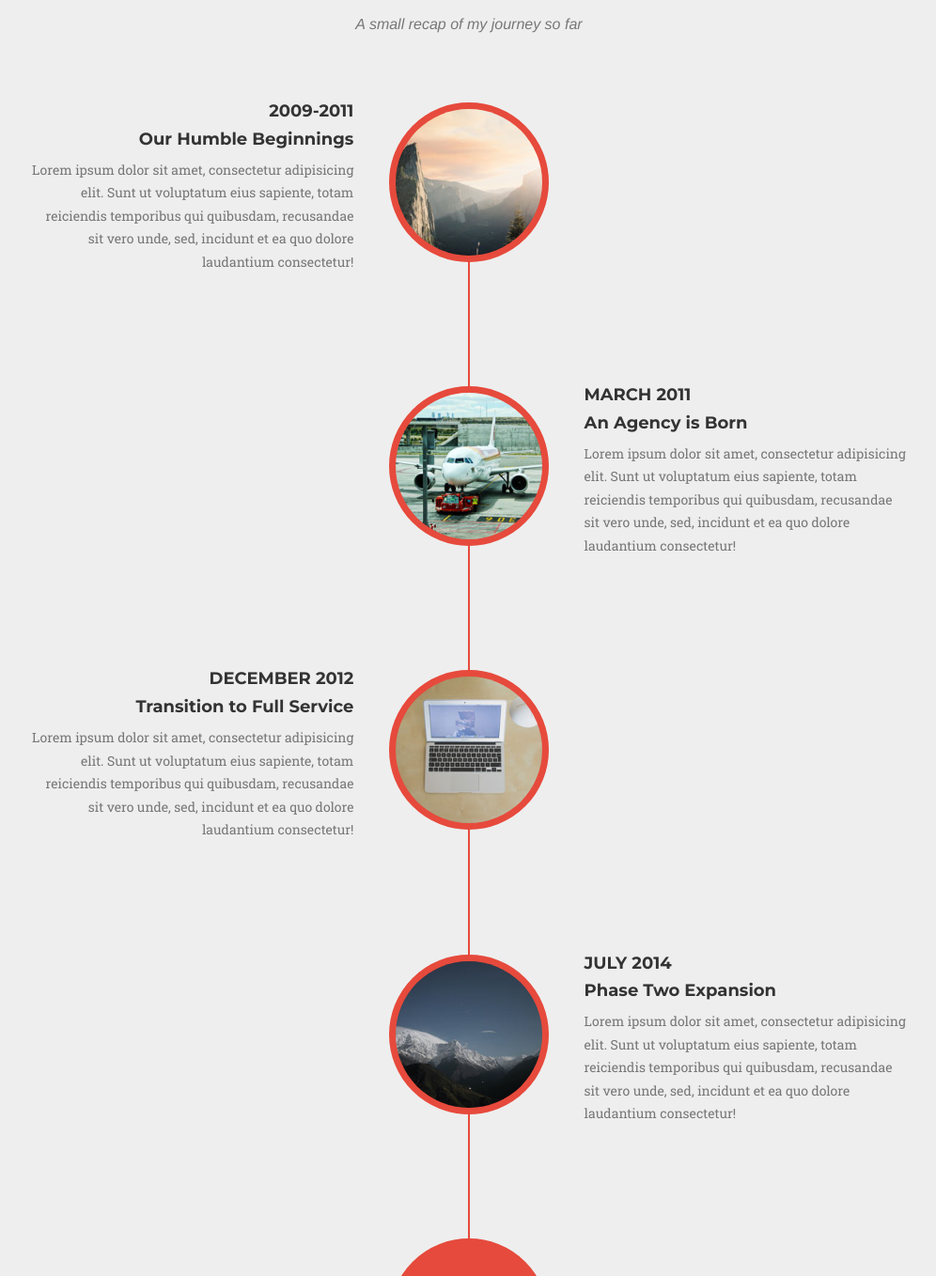
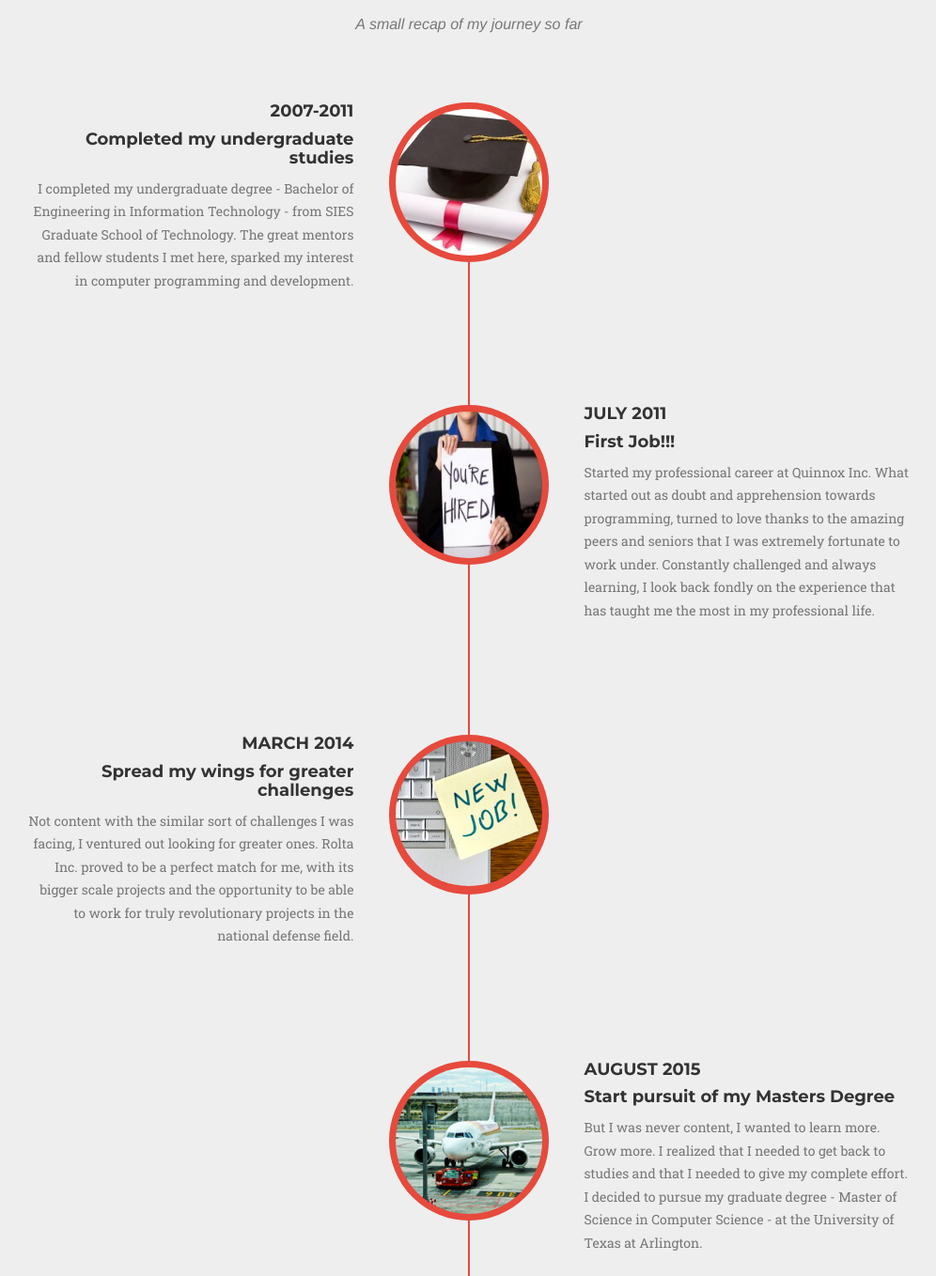
Before and after one commit to subinbabu89/subinbabu89.github.io, a website: page index.html in a window 1280 px wide. Shown: the part 3644-5002 px from the top of the page at 94% size, without its empty margins (141-1137 px from the left). Drawn offline with nearby package versions, Linux system fonts and the light colour scheme; a web font is replaced by a local one.

Commit message:
Updated About section

```diff
--- a/index.html
+++ b/index.html
@@ -313,57 +313,57 @@
                     <ul class="timeline">
                         <li>
                             <div class="timeline-image">
-                                <img class="img-circle img-responsive" src="img/about/1.jpg" alt="">
+                                <img class="img-circle img-responsive" src="img/about/undergrad-degree.jpg" alt="">
                             </div>
                             <div class="timeline-panel">
                                 <div class="timeline-heading">
-                                    <h4>2009-2011</h4>
-                                    <h4 class="subheading">Our Humble Beginnings</h4>
+                                    <h4>2007-2011</h4>
+                                    <h4 class="subheading">Completed my undergraduate studies</h4>
                                 </div>
                                 <div class="timeline-body">
-                                    <p class="text-muted">Lorem ipsum dolor sit amet, consectetur adipisicing elit. Sunt ut voluptatum eius sapiente, totam reiciendis temporibus qui quibusdam, recusandae sit vero unde, sed, incidunt et ea quo dolore laudantium consectetur!</p>
+                                    <p class="text-muted">I completed my undergraduate degree - Bachelor of Engineering in Information Technology - from SIES Graduate School of Technology. The great mentors and fellow students I met here, sparked my interest in computer programming and development.</p>
                                 </div>
                             </div>
                         </li>
                         <li class="timeline-inverted">
                             <div class="timeline-image">
-                                <img class="img-circle img-responsive" src="img/about/2.jpg" alt="">
+                                <img class="img-circle img-responsive" src="img/about/first-job.jpg" alt="">
                             </div>
                             <div class="timeline-panel">
                                 <div class="timeline-heading">
-                                    <h4>March 2011</h4>
-                                    <h4 class="subheading">An Agency is Born</h4>
+                                    <h4>July 2011</h4>
+                                    <h4 class="subheading">First Job!!!</h4>
                                 </div>
                                 <div class="timeline-body">
-                                    <p class="text-muted">Lorem ipsum dolor sit amet, consectetur adipisicing elit. Sunt ut voluptatum eius sapiente, totam reiciendis temporibus qui quibusdam, recusandae sit vero unde, sed, incidunt et ea quo dolore laudantium consectetur!</p>
+                                    <p class="text-muted">Started my professional career at Quinnox Inc. What started out as doubt and apprehension towards programming, turned to love thanks to the amazing peers and seniors that I was extremely fortunate to work under. Constantly challenged and always learning, I look back fondly on the experience that has taught me the most in my professional life.</p>
                                 </div>
                             </div>
                         </li>
                         <li>
                             <div class="timeline-image">
-                                <img class="img-circle img-responsive" src="img/about/3.jpg" alt="">
+                                <img class="img-circle img-responsive" src="img/about/new-job.jpg" alt="">
                             </div>
                             <div class="timeline-panel">
                                 <div class="timeline-heading">
-                                    <h4>December 2012</h4>
-                                    <h4 class="subheading">Transition to Full Service</h4>
+                                    <h4>March 2014</h4>
+                                    <h4 class="subheading">Spread my wings for greater challenges</h4>
                                 </div>
                                 <div class="timeline-body">
-                                    <p class="text-muted">Lorem ipsum dolor sit amet, consectetur adipisicing elit. Sunt ut voluptatum eius sapiente, totam reiciendis temporibus qui quibusdam, recusandae sit vero unde, sed, incidunt et ea quo dolore laudantium consectetur!</p>
+                                    <p class="text-muted">Not content with the similar sort of challenges I was facing, I ventured out looking for greater ones. Rolta Inc. proved to be a perfect match for me, with its bigger scale projects and the opportunity to be able to work for truly revolutionary projects in the national defense field.</p>
                                 </div>
                             </div>
                         </li>
                         <li class="timeline-inverted">
                             <div class="timeline-image">
-                                <img class="img-circle img-responsive" src="img/about/4.jpg" alt="">
+                                <img class="img-circle img-responsive" src="img/about/ms-studies.jpg" alt="">
                             </div>
                             <div class="timeline-panel">
                                 <div class="timeline-heading">
-                                    <h4>July 2014</h4>
-                                    <h4 class="subheading">Phase Two Expansion</h4>
+                                    <h4>August 2015</h4>
+                                    <h4 class="subheading">Start pursuit of my Masters Degree</h4>
                                 </div>
                                 <div class="timeline-body">
-                                    <p class="text-muted">Lorem ipsum dolor sit amet, consectetur adipisicing elit. Sunt ut voluptatum eius sapiente, totam reiciendis temporibus qui quibusdam, recusandae sit vero unde, sed, incidunt et ea quo dolore laudantium consectetur!</p>
+                                    <p class="text-muted">But I was never content, I wanted to learn more. Grow more. I realized that I needed to get back to studies and that I needed to give my complete effort. I decided to pursue my graduate degree - Master of Science in Computer Science - at the University of Texas at Arlington.</p>
                                 </div>
                             </div>
                         </li>
```
Also changed, not shown: img/about/1.jpg (deleted), img/about/3.jpg (deleted), img/about/4.jpg (deleted), img/about/first-job.jpg (added), img/about/ms-studies.jpg (renamed from img/about/2.jpg), img/about/new-job.jpg (added), img/about/undergrad-degree.jpg (added).
